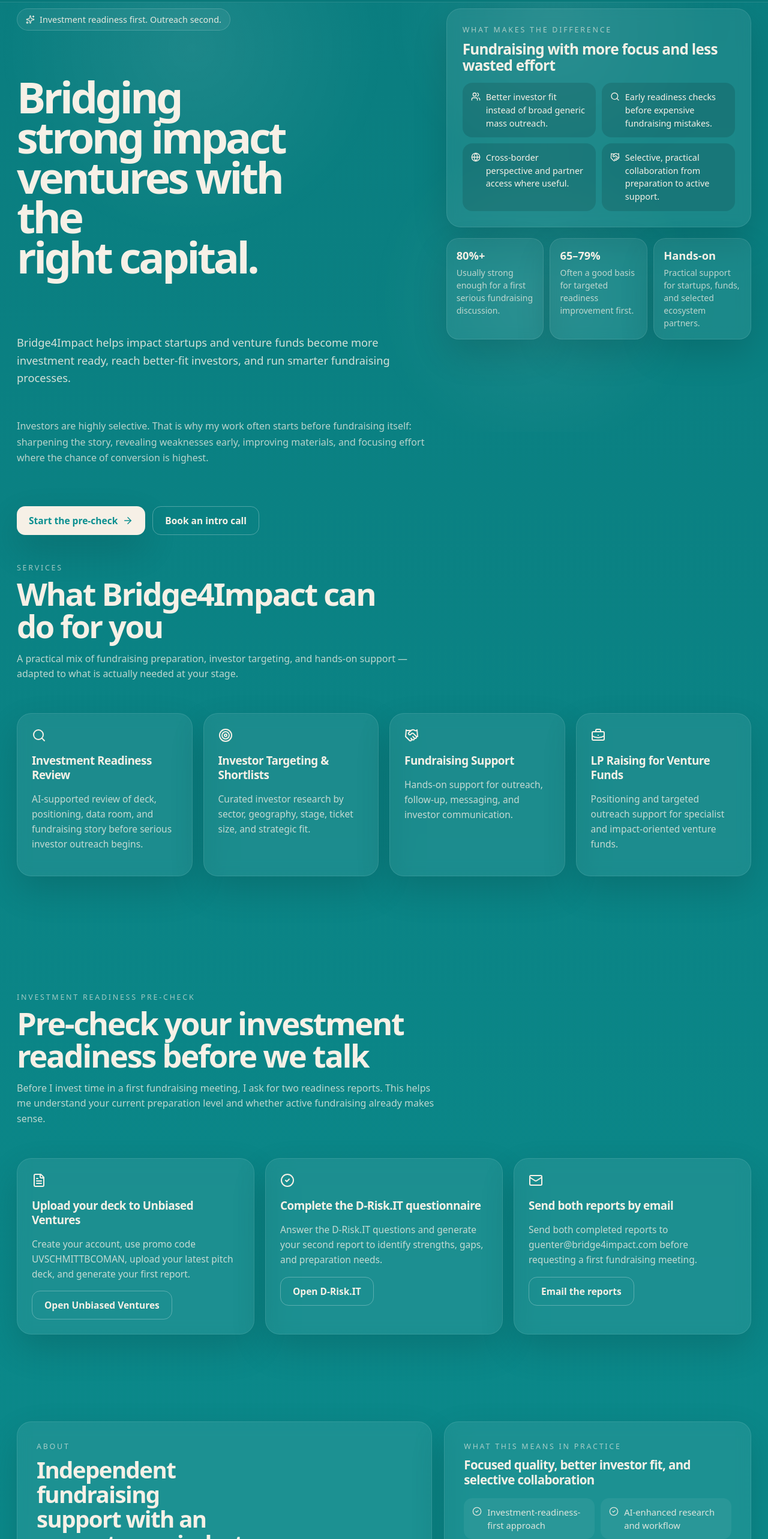
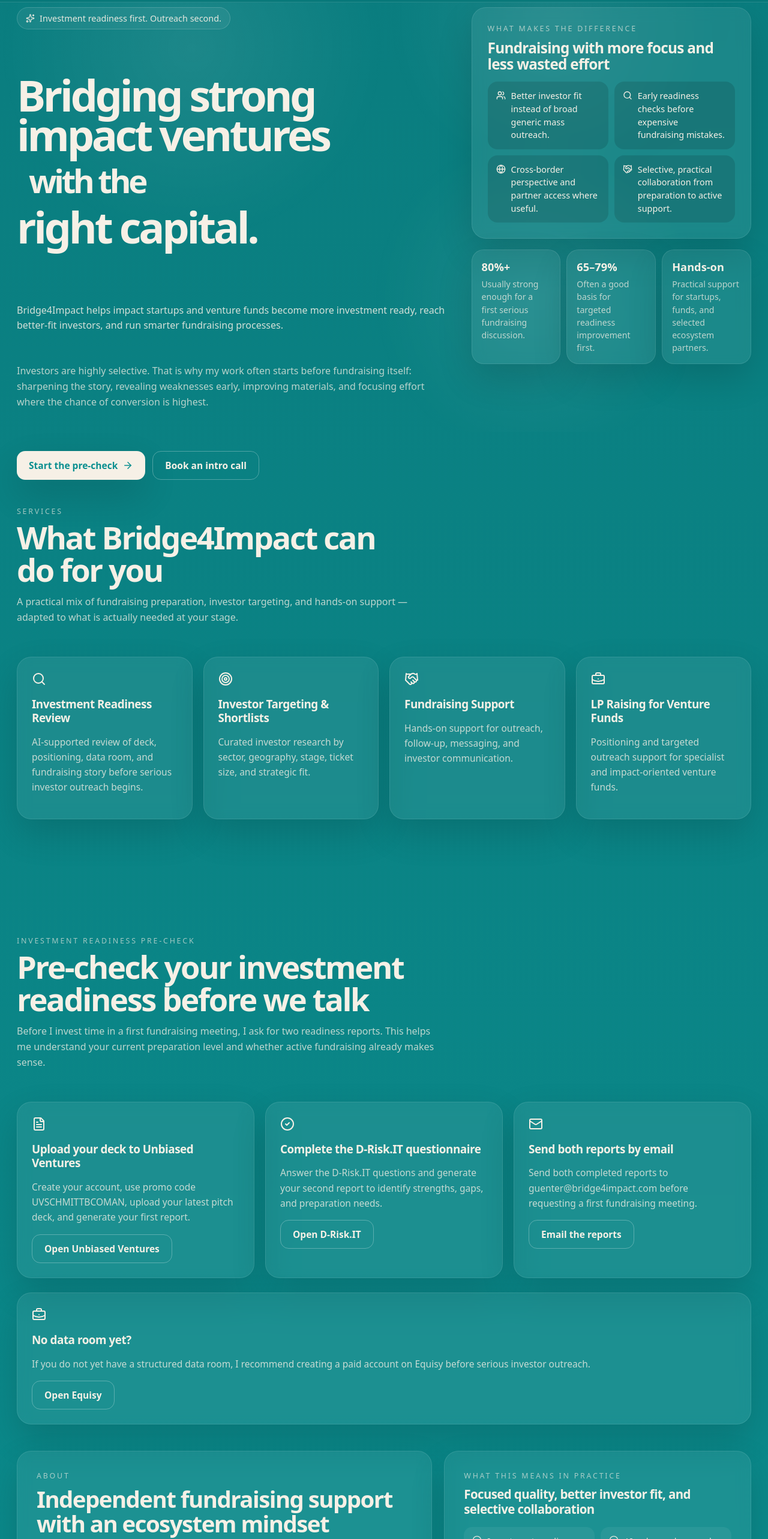
Before and after one commit to bridge4impact/bridge4impact-website, a React (Vite) app: page / in a window 1280 px wide. Shown: the part 80-2646 px from the top of the page at 60% size. Built offline with nearby package versions, Linux system fonts and the light colour scheme.

Commit message:
Update App.jsx
jetzt mit Equisy.io

```diff
--- a/src/App.jsx
+++ b/src/App.jsx
@@ -21,6 +21,7 @@ import {
 const CALENDLY_LINK = 'https://calendly.com/g-schmittberger'
 const UNBIASED_LINK = 'https://www.unbiasedventures.ch/'
 const DRISK_LINK = 'https://dri.ai/drisk-it'
+const EQUISY_LINK = 'https://equisy.io/'
 
 // Replace these after you create the Stripe payment links.
 const STRIPE_LINKS = {
@@ -262,7 +263,7 @@ export default function App() {
           --max-w: 1440px;
           --gutter: 28px;
           --section-bottom: 36px;
-          --section-top: 10px;
+          --section-top: 8px;
           --gap: 18px;
         }
 
@@ -271,7 +272,7 @@ export default function App() {
           margin: 0;
           padding: 0;
           scroll-behavior: smooth;
-          scroll-padding-top: calc(var(--header-h) + 8px);
+          scroll-padding-top: var(--header-h);
         }
         body {
           margin: 0;
@@ -361,7 +362,7 @@ export default function App() {
           z-index: 1;
           padding-top: var(--header-h);
         }
-        section[id] { scroll-margin-top: calc(var(--header-h) + 8px); }
+        section[id] { scroll-margin-top: var(--header-h); }
         .page-section {
           min-height: calc(100svh - var(--header-h));
           padding: var(--section-top) 0 var(--section-bottom);
@@ -449,7 +450,7 @@ export default function App() {
         }
         .hero-grid {
           display: grid;
-          grid-template-columns: minmax(0, 1.15fr) minmax(0, 0.85fr);
+          grid-template-columns: minmax(0, 1.22fr) minmax(0, 0.78fr);
           gap: 28px;
           align-items: start;
         }
@@ -459,16 +460,17 @@ export default function App() {
         }
         .hero-title {
           font-size: clamp(3.2rem, 5.6vw, 6rem);
-          line-height: 0.93;
+          line-height: 0.92;
           letter-spacing: -0.06em;
-          max-width: 12ch;
+          max-width: none;
         }
         .hero-title .line { display: block; }
+        .hero-title .line.small { font-size: 0.76em; line-height: 0.94; }
         .lead {
-          font-size: 1.14rem;
-          line-height: 1.6;
+          font-size: 1rem;
+          line-height: 1.55;
           color: rgba(246,240,230,0.86);
-          max-width: 48rem;
+          max-width: none;
         }
         .sublead {
           font-size: 1rem;
@@ -672,8 +674,9 @@ export default function App() {
           font-size: clamp(1.8rem, 3vw, 2.8rem);
           line-height: 1.06;
           letter-spacing: -0.04em;
-          max-width: 16ch;
+          max-width: none;
         }
+        .about-card h2 .line { display: block; }
         .about-card h3 {
           margin: 10px 0 18px;
           font-size: 1.28rem;
@@ -803,10 +806,11 @@ export default function App() {
           :root {
             --header-h: 116px;
             --gutter: 14px;
-            --section-top: 10px;
+            --section-top: 8px;
             --section-bottom: 34px;
           }
-          .hero-title { font-size: clamp(2.15rem, 10vw, 3.25rem); max-width: 11ch; }
+          .hero-title { font-size: clamp(2.15rem, 10vw, 3.25rem); max-width: none; }
+          .hero-title .line.small { font-size: 0.84em; }
           .lead { font-size: 1rem; }
           .button { width: 100%; }
           .services-grid,
@@ -931,8 +935,9 @@ export default function App() {
                   <div className="hero-copy">
                     <div className="pill"><Sparkles size={15} />Investment readiness first. Outreach second.</div>
                     <h1 className="hero-title">
-                      <span className="line">Bridging strong impact</span>
-                      <span className="line">ventures with the</span>
+                      <span className="line">Bridging strong</span>
+                      <span className="line">impact ventures</span>
+                      <span className="line small">with the</span>
                       <span className="line">right capital.</span>
                     </h1>
                     <p className="lead">
@@ -1006,6 +1011,16 @@ export default function App() {
                     )
                   })}
                 </div>
+                <Card className="readiness-card">
+                  <div>
+                    <BriefcaseBusiness size={24} />
+                    <h3>No data room yet?</h3>
+                    <p>If you do not yet have a structured data room, I recommend creating a paid account on Equisy before serious investor outreach.</p>
+                  </div>
+                  <div>
+                    <a className="button button-secondary" href={EQUISY_LINK} target="_blank" rel="noopener noreferrer">Open Equisy</a>
+                  </div>
+                </Card>
               </div>
             </section>
 
@@ -1014,7 +1029,10 @@ export default function App() {
                 <div className="about-grid">
                   <Card className="about-card">
                     <div className="eyebrow">About</div>
-                    <h2>Independent fundraising support with an ecosystem mindset</h2>
+                    <h2>
+                      <span className="line">Independent fundraising support</span>
+                      <span className="line">with an ecosystem mindset</span>
+                    </h2>
                     <p>
                       Bridge4Impact by Günter Schmittberger is built around a simple idea: better fundraising happens when preparation, investor fit, and execution work together.
                     </p>
```
